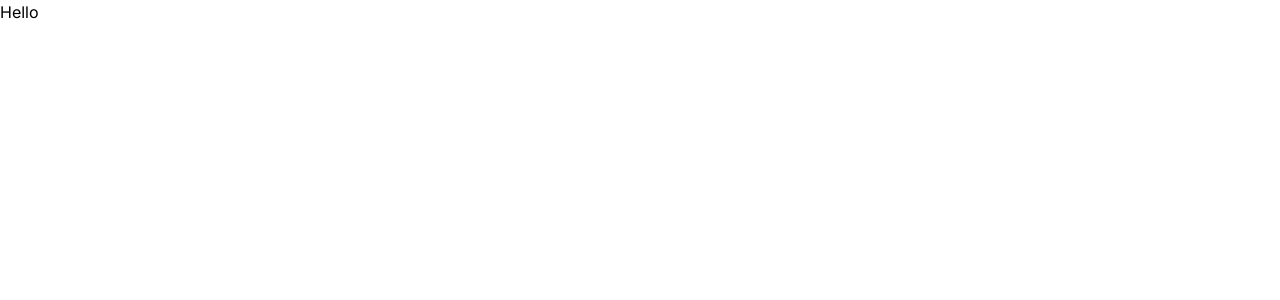
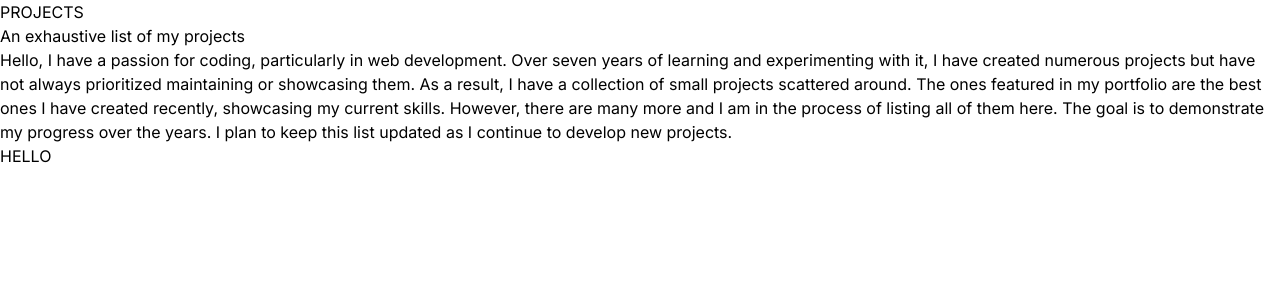
Before and after one commit to ledminh/ledminh.dev.projects, a Next.js app: page / in a window 1280 px wide. Shown: the top 300 px of the page. Built offline with nearby package versions, Linux system fonts and the light colour scheme.

Commit message:
Add introduction

```diff
--- a/src/app/layout.tsx
+++ b/src/app/layout.tsx
@@ -1,22 +1,37 @@
-import type { Metadata } from 'next'
-import { Inter } from 'next/font/google'
-import './globals.css'
+import type { Metadata } from "next";
+import { Inter } from "next/font/google";
+import "./globals.css";
 
-const inter = Inter({ subsets: ['latin'] })
+const inter = Inter({ subsets: ["latin"] });
 
 export const metadata: Metadata = {
-  title: 'Create Next App',
-  description: 'Generated by create next app',
-}
+  title: "My Project List",
+  description: "An exhaustive list of my projects.",
+};
 
 export default function RootLayout({
   children,
 }: {
-  children: React.ReactNode
+  children: React.ReactNode;
 }) {
   return (
     <html lang="en">
-      <body className={inter.className}>{children}</body>
+      <body className={inter.className}>
+        <h1>PROJECTS</h1>
+        <h6>An exhaustive list of my projects</h6>
+        <p>
+          Hello, I have a passion for coding, particularly in web development.
+          Over seven years of learning and experimenting with it, I have created
+          numerous projects but have not always prioritized maintaining or
+          showcasing them. As a result, I have a collection of small projects
+          scattered around. The ones featured in my portfolio are the best ones
+          I have created recently, showcasing my current skills. However, there
+          are many more and I am in the process of listing all of them here. The
+          goal is to demonstrate my progress over the years. I plan to keep this
+          list updated as I continue to develop new projects.
+        </p>
+        {children}
+      </body>
     </html>
-  )
+  );
 }
--- a/src/app/page.tsx
+++ b/src/app/page.tsx
@@ -1,3 +1,3 @@
 export default function Home() {
-  return <>Hello</>;
+  return <main>HELLO</main>;
 }
```
